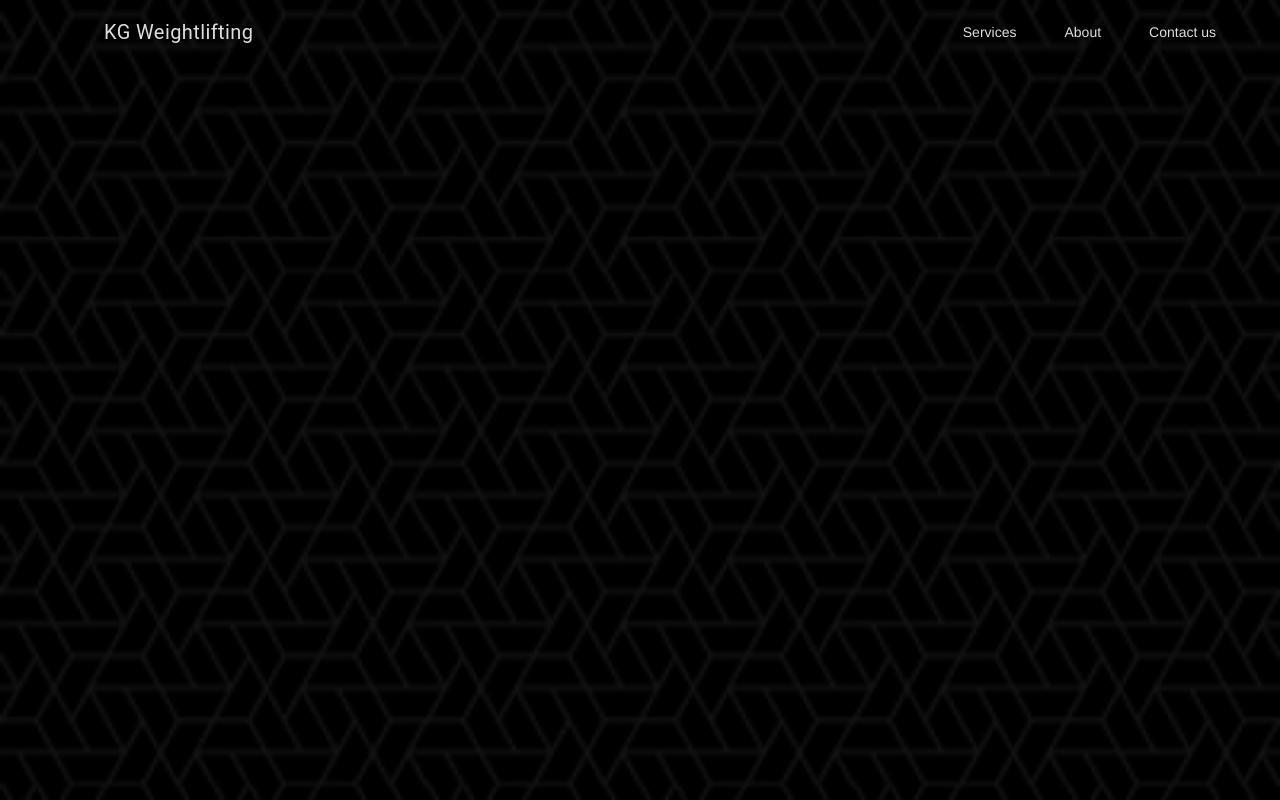
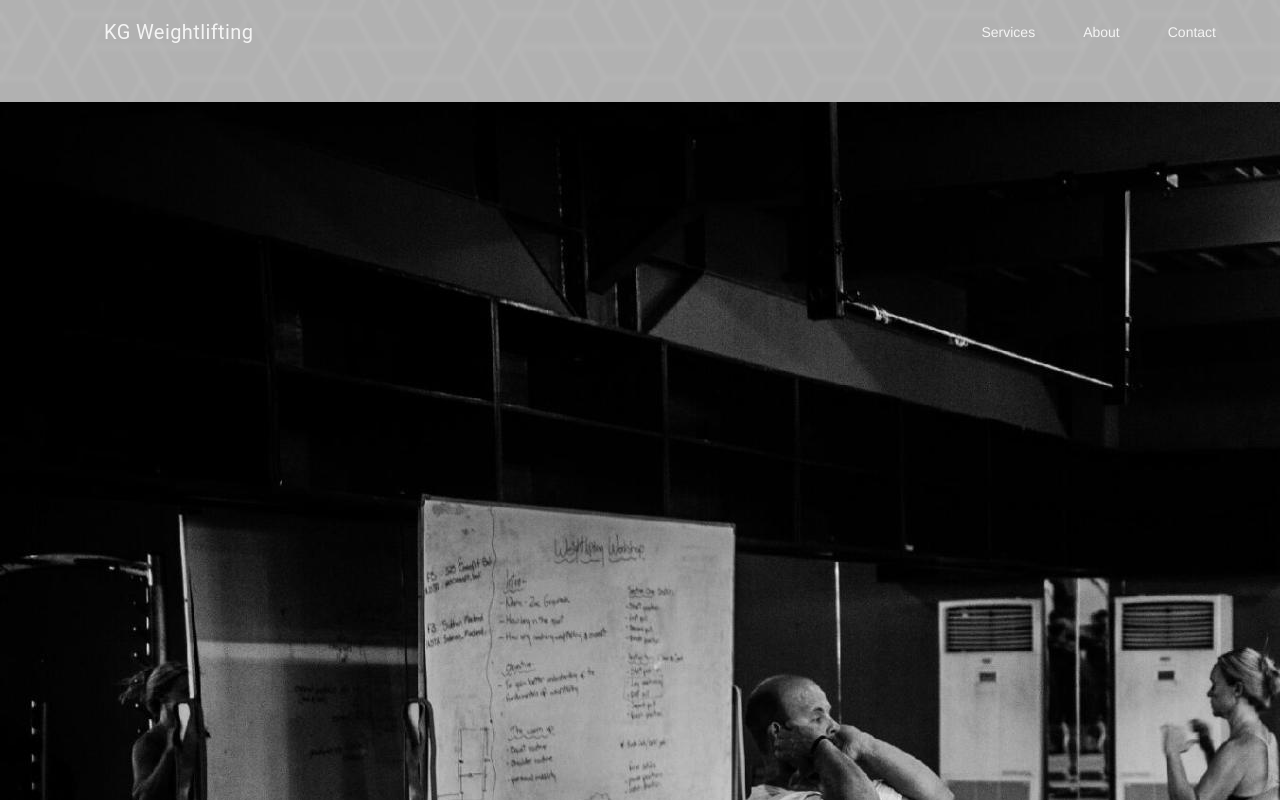
Before and after one commit to karolstrus/karolstrus.github.io, a plain HTML site: page index.html in a window 1280 px wide. Drawn offline with nearby package versions, Linux system fonts and the light colour scheme.

Commit message:
Playaround with front image

```diff
--- a/index.html
+++ b/index.html
@@ -24,11 +24,18 @@
                 <nav class="mdl-navigation">
                     <a class="mdl-navigation__link" href="">Services</a>
                     <a class="mdl-navigation__link" href="">About</a>
-                    <a class="mdl-navigation__link" href="">Contact us</a>
+                    <a class="mdl-navigation__link" href="">Contact</a>
                 </nav>
             </div>
         </header>
       <main class="mdl-layout__content"></main>
     </div>
+    <div class="mdl-grid">
+        <div class="mdl-cell mdl-cell--2-col mdl-cell--4-col-phone">
+        </div>
+    </div>
+    <div class = "front-photo">
+        <img src="demo.jpg" alt="Demonstration">
+    </div>
   </body>
 </html>
--- a/style.css
+++ b/style.css
@@ -1,5 +1,6 @@
 .demo-layout-transparent {
-  background: url('what-the-hex-dark.png') center / cover;
+    background: url('what-the-hex-dark.png') center / cover;
+    opacity: 0.3;
 }
 .demo-layout-transparent .mdl-layout__header,
 .demo-layout-transparent .mdl-layout__drawer-button {
@@ -31,13 +32,11 @@ td .mdl-textfield {
     top: 33px;
 }
 
-/* Position delete icon for observation table cells. */
-.mdl-data-table__cell--non-numeric > .mdl-button--icon {
-    position: absolute;
-    right: 15px;
-    top: 33px;
-}
-
 #errorMessages {
     color: #d50000;
 }
+
+.front-photo{
+    position: fixed;
+    padding: 70px 70px 0px 0px;
+}
```
Also changed, not shown: demo.jpg (added).
